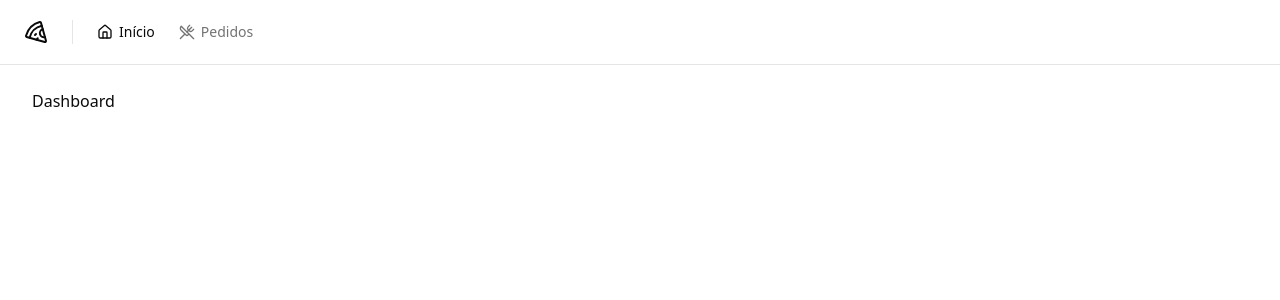
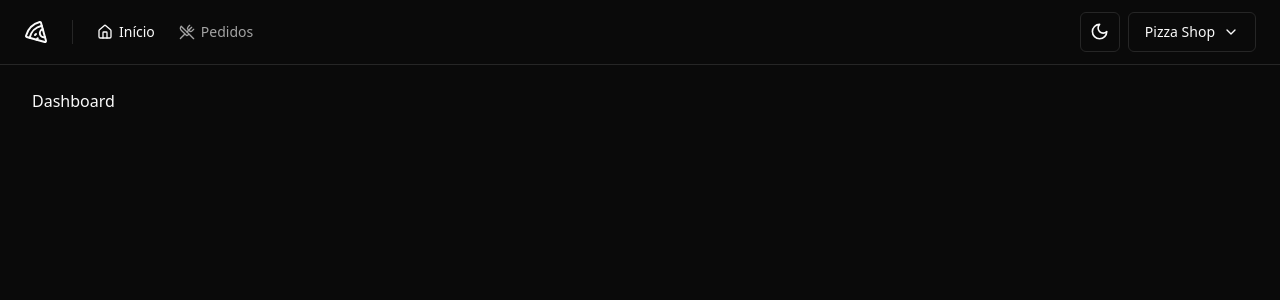
Before and after one commit to Taynara-Veloso/Pizza-Shop, a React (Vite) app: page / in a window 1280 px wide. Shown: the top 300 px of the page. Built offline with nearby package versions, Linux system fonts and the light colour scheme.

Commit message:
:star: App and header: settings

```diff
--- a/src/App.tsx
+++ b/src/App.tsx
@@ -2,14 +2,17 @@ import { Helmet, HelmetProvider } from 'react-helmet-async'
 import { RouterProvider } from 'react-router-dom'
 import { Toaster } from 'sonner'
 
+import { ThemeProvider } from './components/theme/theme-provider'
 import { router } from './Routes/routes'
 
 export function App() {
   return (
     <HelmetProvider>
-      <Helmet titleTemplate="%s | pizza.shop" />
-      <Toaster richColors />
-      <RouterProvider router={router} />
+      <ThemeProvider defaultTheme="dark" storageKey="pizzashop-theme">
+        <Helmet titleTemplate="%s | pizza.shop" />
+        <Toaster richColors />
+        <RouterProvider router={router} />
+      </ThemeProvider>
     </HelmetProvider>
   )
 }
--- a/src/components/header.tsx
+++ b/src/components/header.tsx
@@ -1,6 +1,8 @@
 import { Home, Pizza, UtensilsCrossed } from 'lucide-react'
 
+import { AccountMenu } from './account-menu'
 import { NavLink } from './nav-link'
+import { ThemeToggle } from './theme/theme-toggle'
 import { Separator } from './ui/separator'
 
 export function Header() {
@@ -22,6 +24,10 @@ export function Header() {
             Pedidos
           </NavLink>
         </nav>
+        <div className="ml-auto flex items-center gap-2">
+          <ThemeToggle />
+          <AccountMenu />
+        </div>
       </div>
     </div>
   )
```
